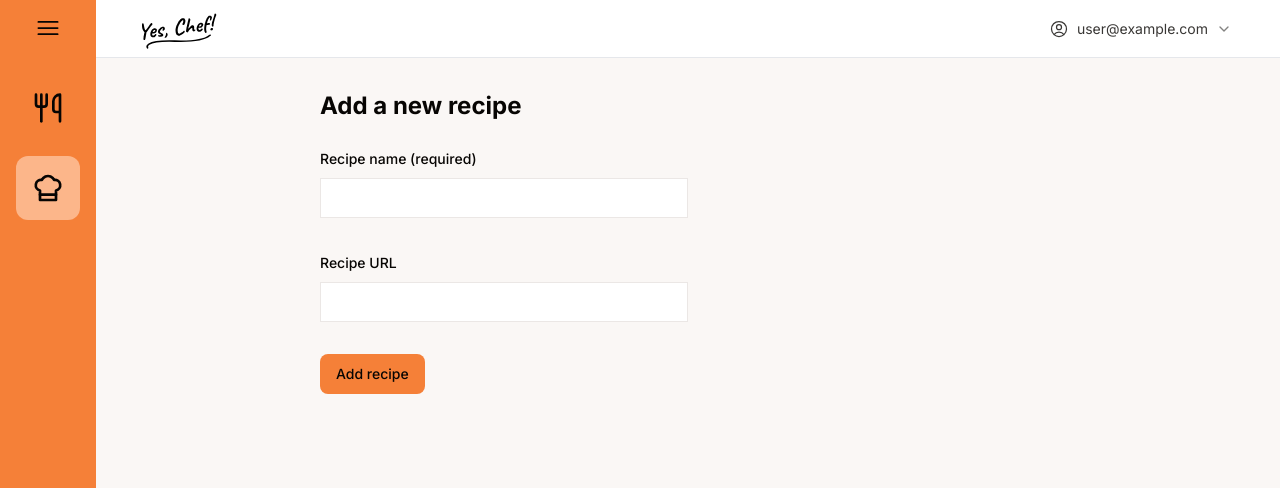
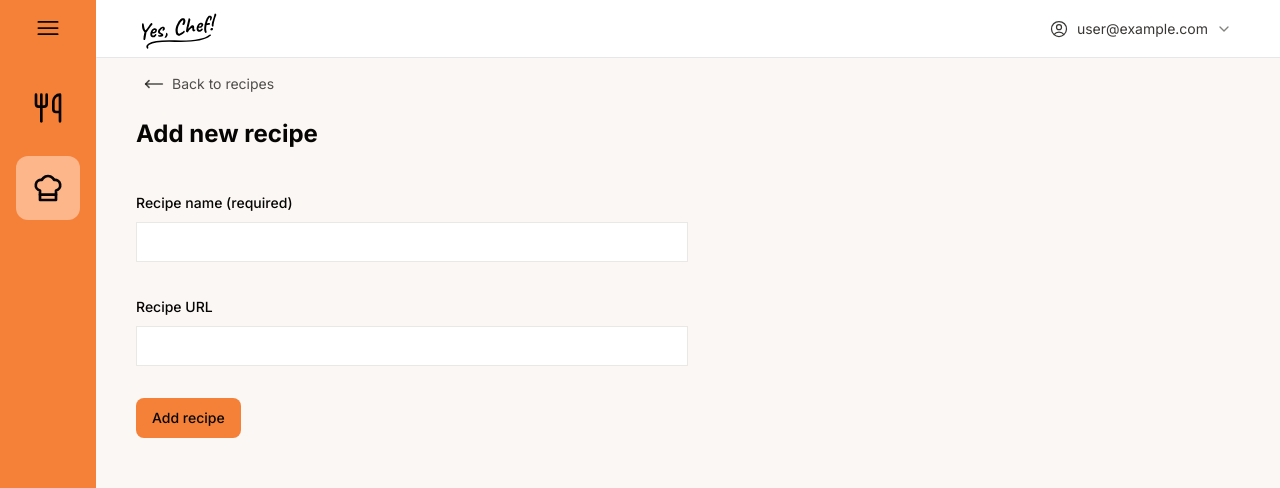
Before and after one commit to dominikjessen/yeschef, a Next.js app: page /recipes/new in a window 1280 px wide. Shown: the top 488 px of the page. Built offline with nearby package versions, Linux system fonts and the light colour scheme; no server answers; sample sign-in values are in the browser's storage.

Commit message:
Style new recipe page like edit page

```diff
--- a/src/app/(with-nav)/recipes/new/page.tsx
+++ b/src/app/(with-nav)/recipes/new/page.tsx
@@ -4,6 +4,7 @@ import { redirect } from 'next/navigation';
 import RecipeForm, { recipeFormSchema } from '@/components/forms/RecipeForm';
 import { z } from 'zod';
 import { PrismaClient, Prisma } from '@prisma/client';
+import Link from 'next/link';
 
 export default async function NewRecipe() {
   const session = await getServerSession(authOptions);
@@ -13,8 +14,27 @@ export default async function NewRecipe() {
   }
 
   return (
-    <div className="w-4/6 mx-auto">
-      <h2 className="font-bold text-2xl">Add a new recipe</h2>
+    <div className="flex flex-col gap-4">
+      <Link
+        href="/recipes"
+        className="-mt-2 md:-mt-6 p-2 w-fit flex gap-2 items-center text-foreground/70 hover:text-foreground rounded hover:bg-foreground/10 transition duration-200 ease-in-out"
+      >
+        <svg
+          xmlns="http://www.w3.org/2000/svg"
+          viewBox="0 0 24 24"
+          fill="none"
+          stroke="currentColor"
+          strokeWidth={2}
+          strokeLinecap="round"
+          strokeLinejoin="round"
+          className="w-4 h-4 md:w-5 md:h-5"
+        >
+          <path d="M6 8L2 12L6 16" />
+          <path d="M2 12H22" />
+        </svg>
+        <span className="text-xs md:text-sm">Back to recipes</span>
+      </Link>
+      <h2 className="font-bold text-2xl">Add new recipe</h2>
       <RecipeForm />
     </div>
   );
```
